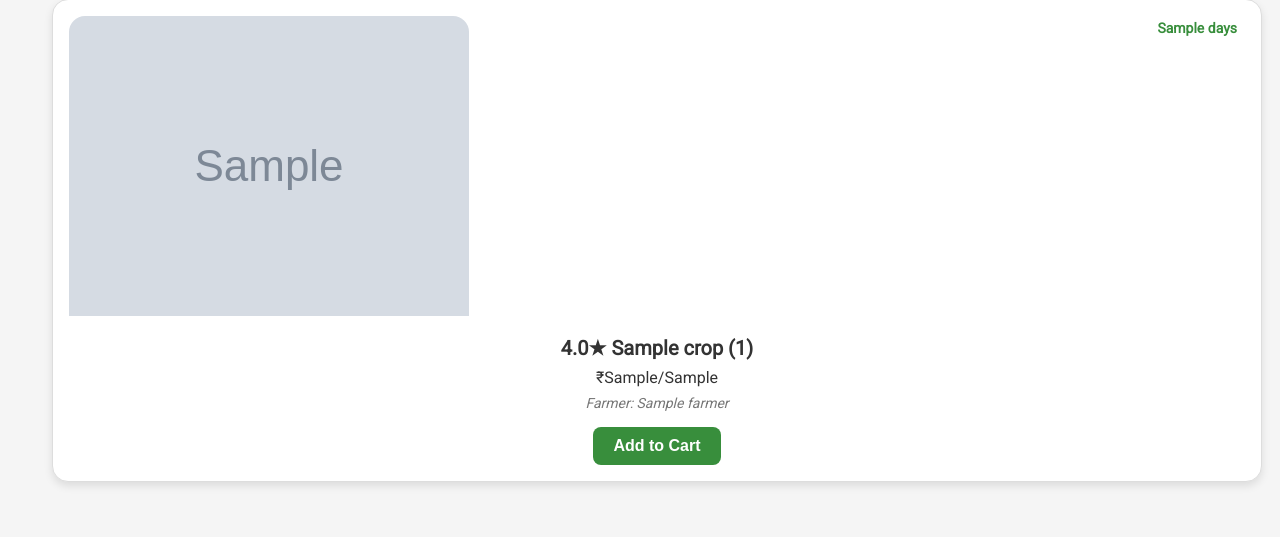
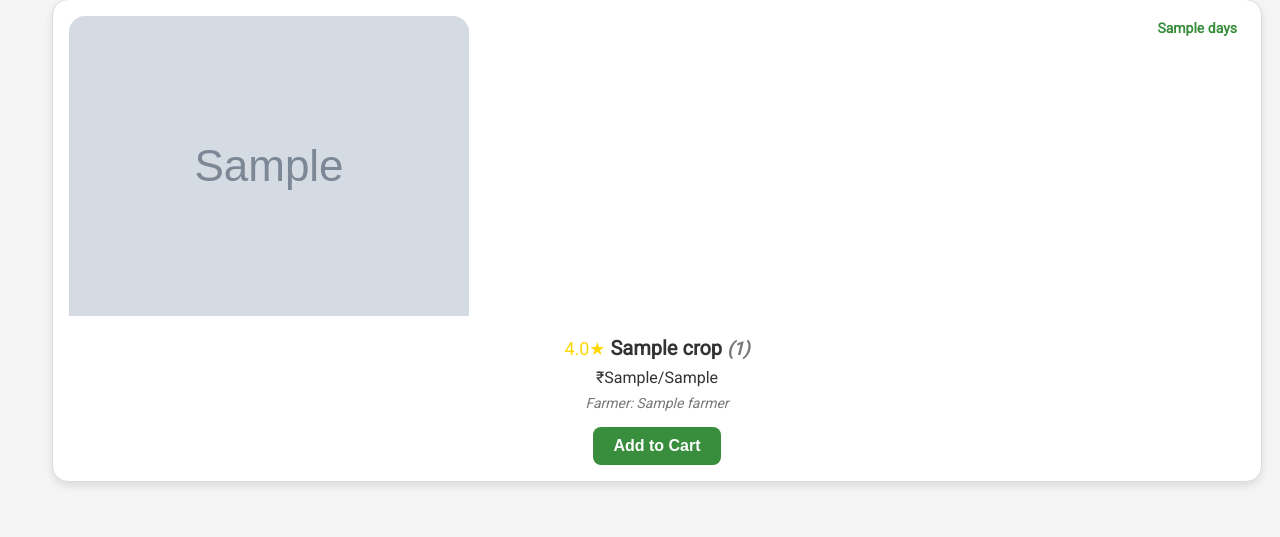
Before and after one commit to hemang-mishra/DBMSProject, a PHP site: page /consumer_dashboard.php in a window 1280 px wide. Shown: the part 263-800 px from the top of the page. Run offline with PHP 8.4, Linux system fonts and the light colour scheme; the visitor is signed in with stand-in values (Sample User, id 1); tables that the repository leaves empty or names only in its code hold one stand-in row (values such as "Sample post"); grey boxes marked "Sample" are stand-in pictures.

Commit message:
Changes done

```diff
--- a/consumer_dashboard.php
+++ b/consumer_dashboard.php
@@ -56,9 +56,9 @@ $result_crops = $conn->query($sql_crops);
                 <div class="card-body">
                     <h2 class="product-title">
                         <?php if ($crop['review_count'] > 0): ?>
-                            <?php echo number_format($crop['avg_rating'], 1); ?>★ <?php echo htmlspecialchars($crop['c_name']); ?> (<?php echo htmlspecialchars($crop['review_count']); ?>)
+                            <span class="rating"><?php echo number_format($crop['avg_rating'], 1); ?>★</span> <?php echo htmlspecialchars($crop['c_name']); ?> <span class="review-count">(<?php echo htmlspecialchars($crop['review_count']); ?>)</span>
                         <?php else: ?>
-                            Not reviewed yet <?php echo htmlspecialchars($crop['c_name']); ?>
+                            <span class="rating">_★</span> <?php echo htmlspecialchars($crop['c_name']); ?>
                         <?php endif; ?>
                     </h2>
                     <p class="product-price">₹<?php echo htmlspecialchars($crop['ppu']); ?>/<?php echo htmlspecialchars($crop['unit']); ?></p>
--- a/css/consumer_dashboard.css
+++ b/css/consumer_dashboard.css
@@ -1,4 +1,3 @@
-
 
 /* Hero Section */
 .hero-section {
@@ -81,6 +80,18 @@
     margin: 0;
 }
 
+.rating {
+    font-size: 18px; /* Smaller font size */
+    font-weight: normal; /* Less bold */
+    color: gold; /* Gold color */
+}
+
+.review-count {
+    font-size: 18px; /* Smaller font size */
+    font-style: italic; /* Italic style */
+    color: #777; /* Subtle text color */
+}
+
 .product-price {
     font-size: 16px;
     margin: 8px 0;
```
